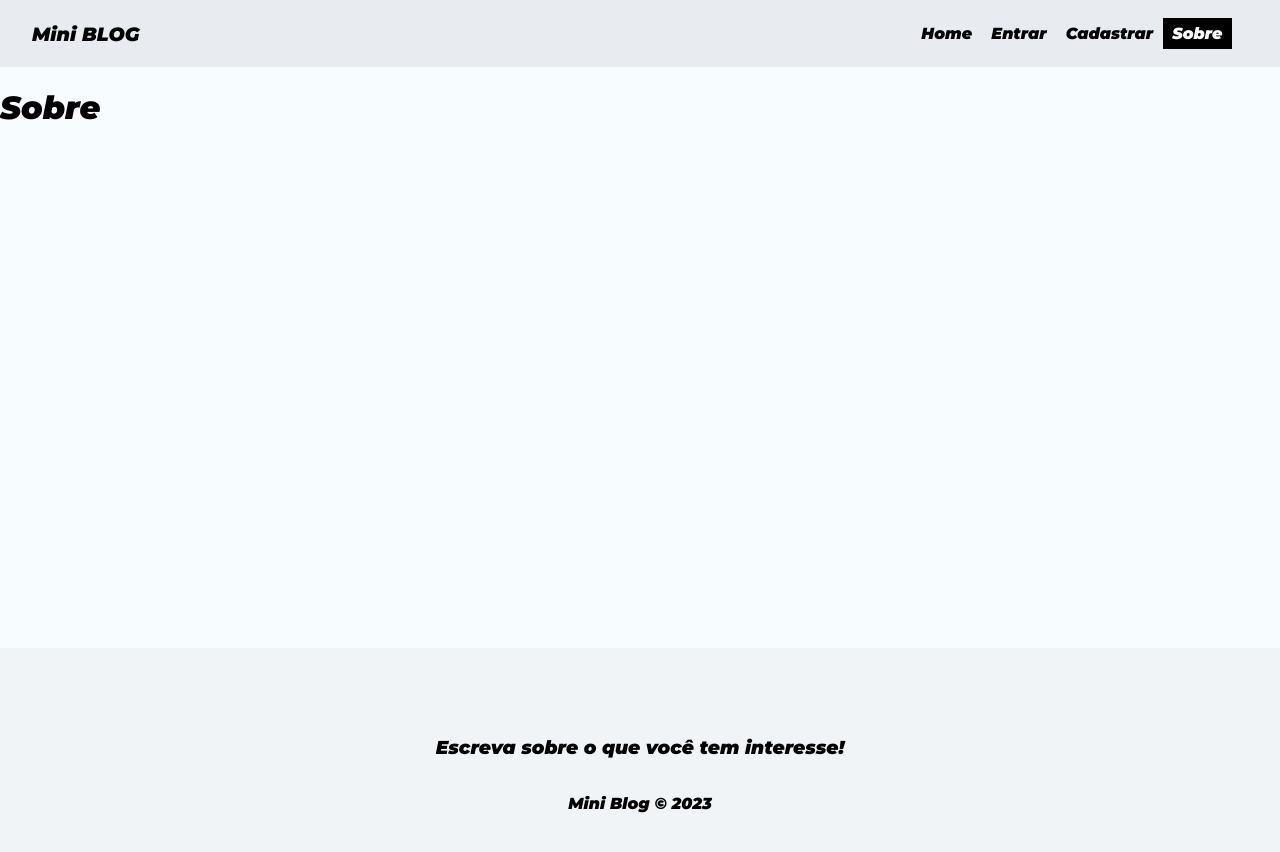
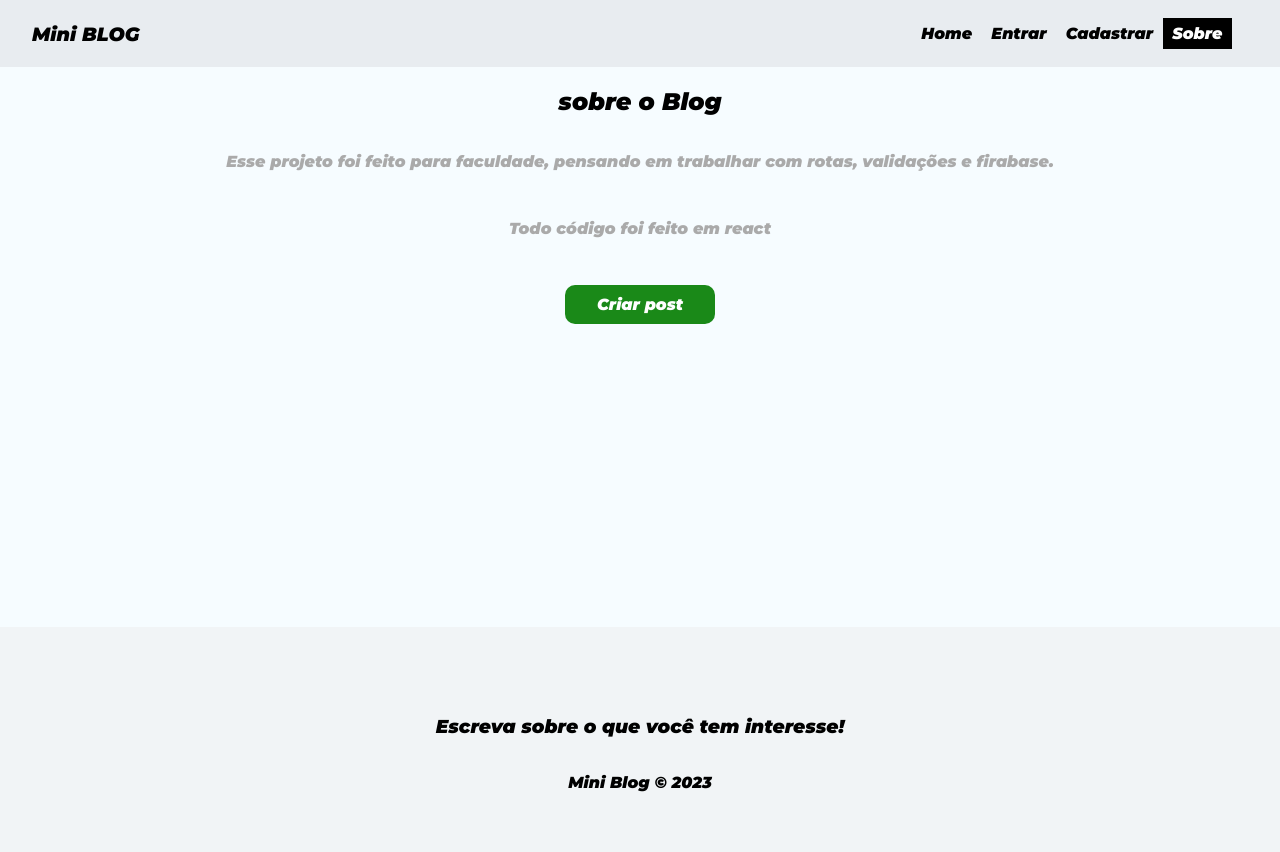
Before and after one commit to Yagoaguiar/Blog-Vite, a React (Vite) app: page /about in a window 1280 px wide. Shown: the top 852 px of the page. Built offline with nearby package versions, Linux system fonts and the light colour scheme; no server answers.

Commit message:
informações da pagina sobre foram adicioandos #45

```diff
--- a/src/App.jsx
+++ b/src/App.jsx
@@ -35,7 +35,7 @@ function App() {
           <div className="container">
             <Routes>
               <Route path="/Home" element={<Home />} />
-              <Route path="/About" element={<About />} />
+              <Route path="/about" element={<About />} />
               <Route
                 path="/login"
                 element={!user ? <Login /> : <Navigate to="/home" />}
@@ -53,7 +53,6 @@ function App() {
                 element={user ? <Dashboard /> : <Navigate to="/login" />}
               />
             </Routes>
-
           </div>
           <Footer />
         </BrowserRouter>
--- a/src/pages/About.jsx
+++ b/src/pages/About.jsx
@@ -1,11 +1,22 @@
-import React from 'react'
+import style from "../styles/About.module.css";
+import { Link } from "react-router-dom";
 
 const About = () => {
   return (
-    <div>
-        <h1>Sobre</h1>
+    <div className={style.about}>
+      <h2>
+        sobre o <span>Blog</span>
+      </h2>
+      <p>
+        Esse projeto foi feito para faculdade, pensando em trabalhar com rotas,
+        validações e firabase.
+      </p>
+      <p>Todo código foi feito em react </p>
+      <Link to="/posts/create" className="btn">
+        Criar post
+      </Link>
     </div>
-  )
-}
+  );
+};
 
-export default About
+export default About;
--- a/src/styles/About.module.css
+++ b/src/styles/About.module.css
@@ -0,0 +1,15 @@
+.about {
+  text-align: center;
+  display: flex;
+  flex-direction: column;
+  align-items: center;
+}
+.about a {
+  display: block;
+  margin-top: 15px;
+  padding: 10px 15px;
+}
+.about p {
+  color: #aaa;
+  margin-bottom: 2em;
+}
```
